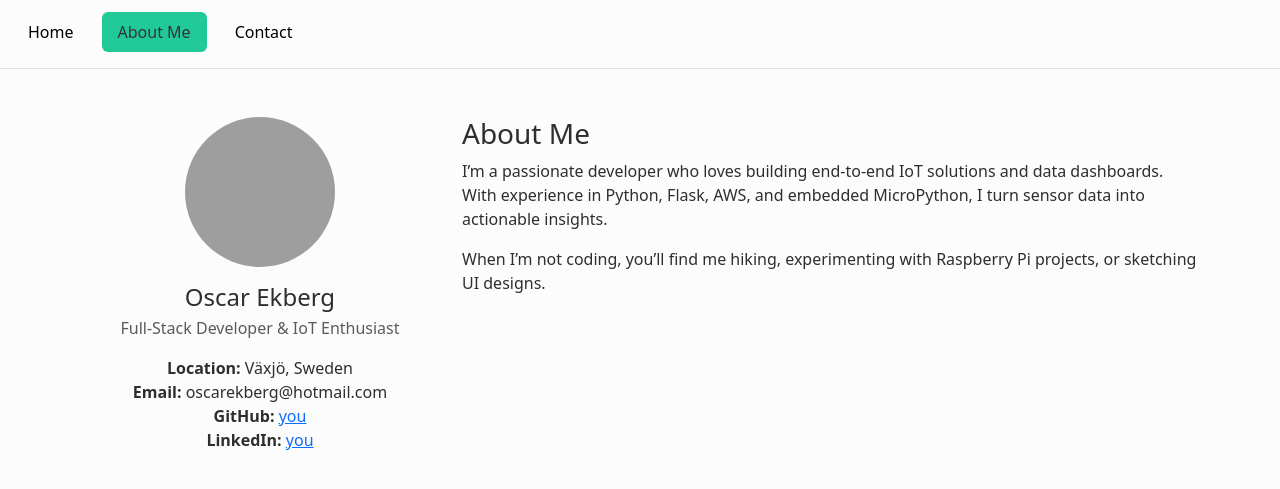
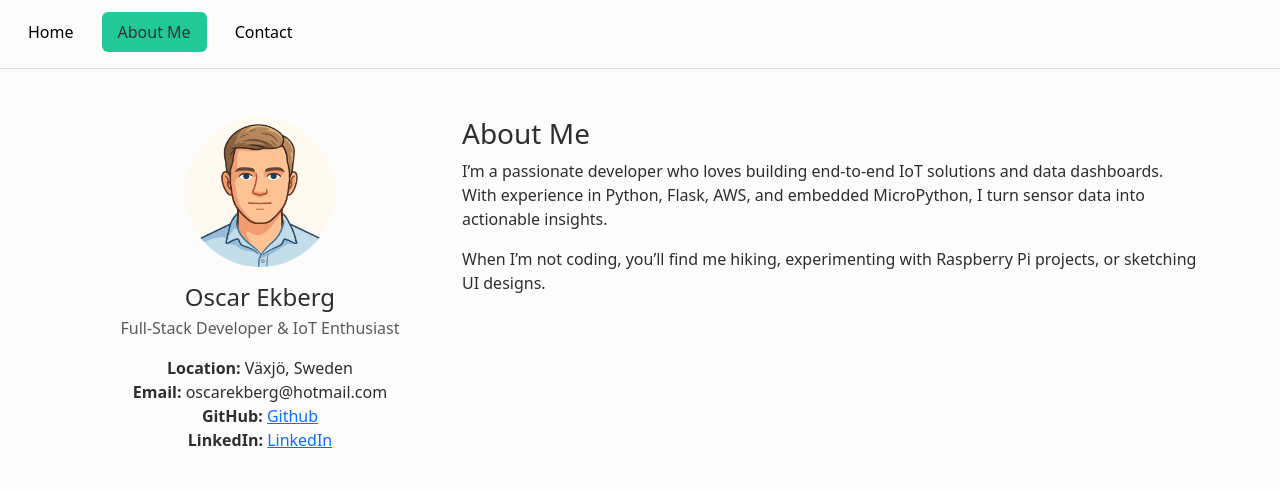
Before and after one commit to Oscar679/iot_project, a Flask app: page /aboutMe in a window 1280 px wide. Shown: the top 489 px of the page. Run offline with Flask 3, Linux system fonts and the light colour scheme; some libraries are stand-ins or nearby versions; grey boxes are pictures that could not be loaded.

```diff
--- a/templates/aboutMe.html
+++ b/templates/aboutMe.html
@@ -29,7 +29,7 @@
         <div class="row align-items-start gy-4">
             <!-- Sidebar -->
             <aside class="col-lg-4 text-center">
-                <img src="{{ url_for('static', filename='img/profile.jpg') }}" alt="Your Name" class="rounded-circle mb-3" style="width:150px; height:150px; object-fit:cover;" />
+                <img src="{{ url_for('static', filename='img/me.png') }}" alt="Oscar Ekberg" class="rounded-circle mb-3" style="width:150px; height:150px; object-fit:cover;" />
                 <h2 class="h4 mb-1">Oscar Ekberg</h2>
                 <p class="text-muted mb-3">Full-Stack Developer & IoT Enthusiast</p>
                 <ul class="list-unstyled">
@@ -37,11 +37,11 @@
                     <li><strong>Email:</strong> oscarekberg@hotmail.com</li>
                     <li>
                         <strong>GitHub:</strong>
-                        <a href="https://github.com/you" target="_blank" rel="noopener">you</a>
+                        <a href="https://github.com/Oscar679" target="_blank" rel="noopener">Github</a>
                     </li>
                     <li>
                         <strong>LinkedIn:</strong>
-                        <a href="https://linkedin.com/in/you" target="_blank" rel="noopener">you</a>
+                        <a href="https://www.linkedin.com/in/oscar-ekberg-127833250/" target="_blank" rel="noopener">LinkedIn</a>
                     </li>
                 </ul>
             </aside>
```
Also changed, not shown: templates/img/me.png (added).
